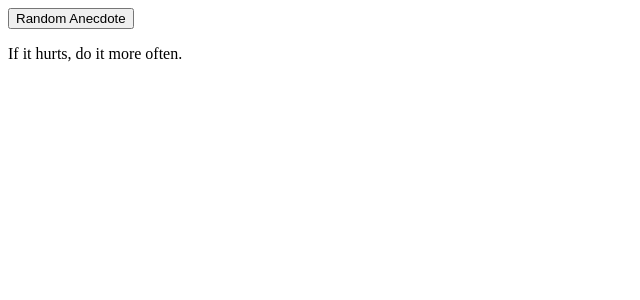
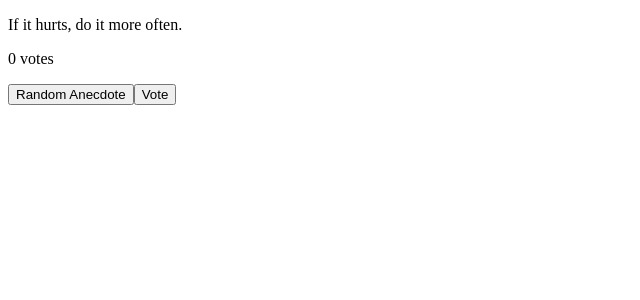
Before and after one commit to hangwl/fullstackopen, a React (Create React App) app in the folder part1/: page / in a window 1280 px wide. Shown: the top 300 px of the page, without its empty margins (0-640 px from the left). Built offline with nearby package versions, Linux system fonts and the light colour scheme.

Commit message:
Exercise 1.13

```diff
--- a/part1/src/App.js
+++ b/part1/src/App.js
@@ -13,13 +13,26 @@
   ]
 
   const [selected, setSelected] = useState(0)
+  const [votes, setVotes] = useState(new Array(anecdotes.length).fill(0)) // Initialize votes array with zeros
 
   const generateRandomQuote = () => setSelected(Math.floor(Math.random() * anecdotes.length))
 
+  const voteAnecdote = () => {
+    const newVotes = [...votes]
+    newVotes[selected] += 1
+    setVotes(newVotes)
+  }
+
+
   return (
     <div>
-      <button onClick={generateRandomQuote}>Random Anecdote</button>
       <p>{anecdotes[selected]}</p>
+      <p>{votes[selected]} votes</p>
+      <div>
+        <button onClick={generateRandomQuote}>Random Anecdote</button>
+        <button onClick={voteAnecdote}>Vote</button>
+      </div>
+
     </div>
   )
 }
```
